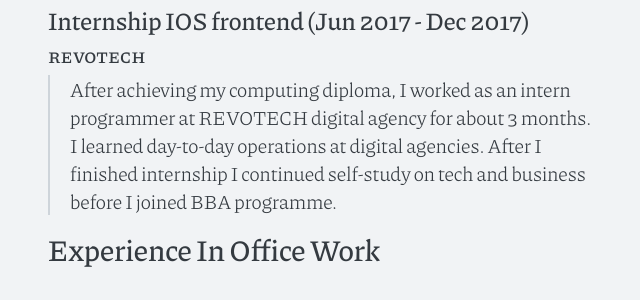
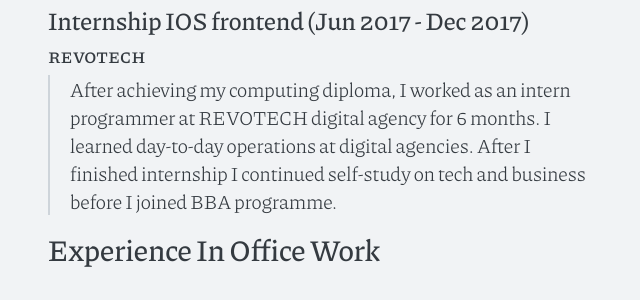
Before and after one commit to thureindev/jekyll-CV, a Jekyll site: the page built from cv.md, in a window 1280 px wide. Shown: the part 1406-1706 px from the top of the page, without its empty margins (319-959 px from the left). Built offline with Jekyll 4.4.1, drawn with Linux system fonts in a browser that asks for light colours; nearby versions of some CDN libraries.

```diff
--- a/cv.md
+++ b/cv.md
@@ -137,7 +137,7 @@ title: CV
 ## Internship IOS frontend (Jun 2017 - Dec 2017)
 ### Revotech
 > After achieving my computing diploma, I worked as an intern programmer at REVOTECH
-digital agency for about 3 months. I learned day-to-day operations at digital agencies.
+digital agency for 6 months. I learned day-to-day operations at digital agencies.
 After I finished internship I continued self-study on tech and business before I joined BBA
 programme.
 
```
